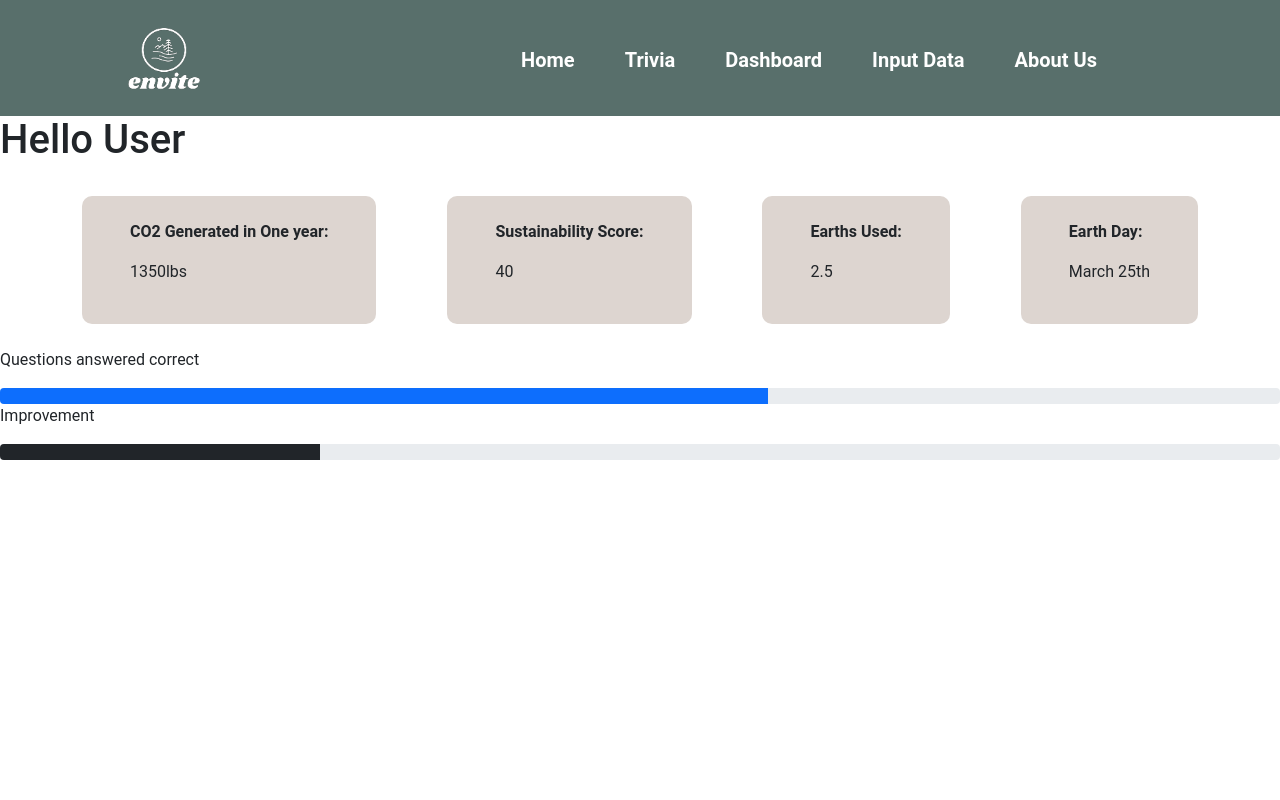
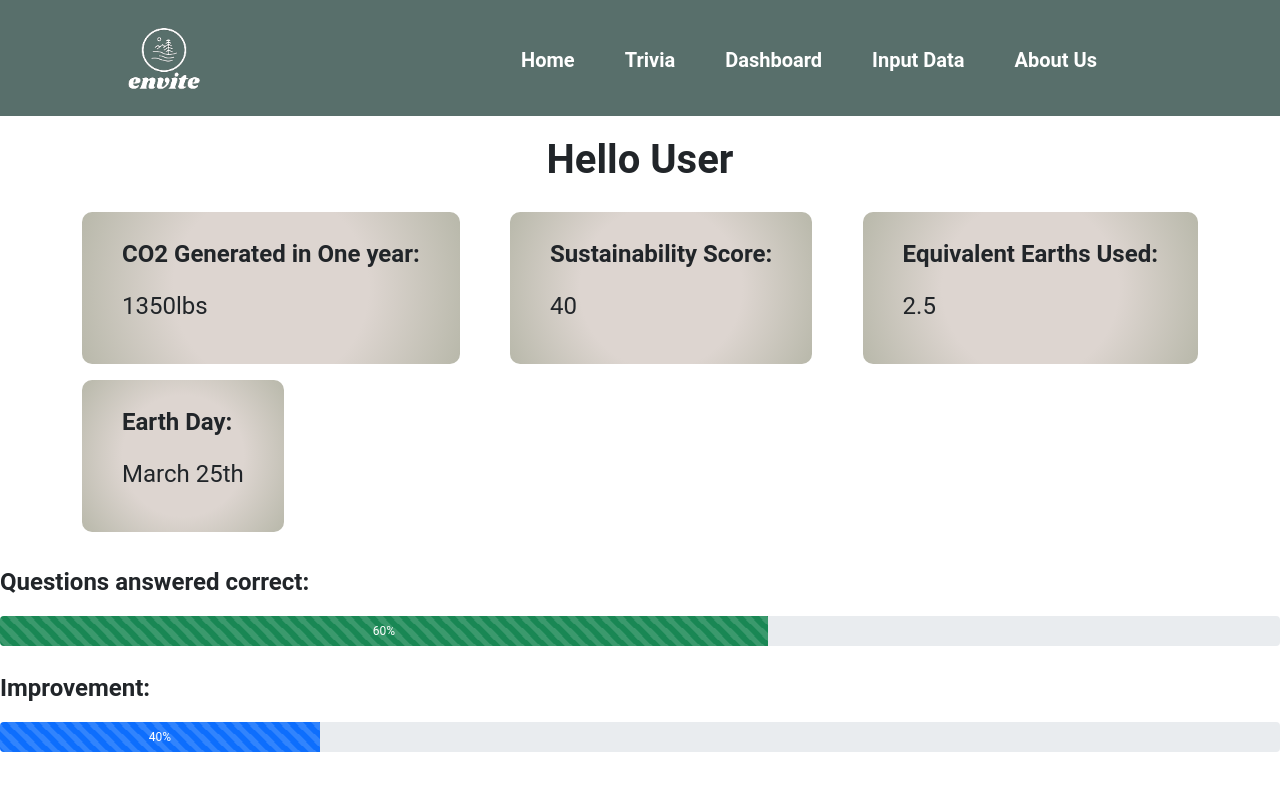
Before and after one commit to QwangNguyen/project-group9, a React (Create React App) app: page /dashboard in a window 1280 px wide. Shown: the top 800 px of the page. Built offline with nearby package versions, Linux system fonts and the light colour scheme.

Commit message:
finished up dashboard

```diff
--- a/src/components/Dashboard.js
+++ b/src/components/Dashboard.js
@@ -7,30 +7,30 @@ export function Dashboard() {
 
     return(
         <main>
-            <h1>Hello User</h1>
+            <h1 className='text-center bold greeting'>Hello User</h1>
             {/* Profile Picutre */}
-            <div className='container spaceBetween'>
+            <div className='container spaceBetween centerElement'>
                 <div className='dashboardCard'>
-                    <p className='bold'>CO2 Generated in One year:</p>
-                    <p>1350lbs</p>
+                    <p className='bold titleCard'>CO2 Generated in One year:</p>
+                    <p className='dataDisplay'>1350lbs</p>
                 </div>
                 <div className='dashboardCard'>
-                    <p className='bold'>Sustainability Score:</p>
-                    <p>40</p>
+                    <p className='bold titleCard'>Sustainability Score:</p>
+                    <p className='dataDisplay'>40</p>
                 </div>
                 <div className='dashboardCard'>
-                    <p className='bold'>Earths Used:</p>
-                    <p>2.5</p>
+                    <p className='bold titleCard'>Equivalent Earths Used:</p>
+                    <p className='dataDisplay'>2.5</p>
                 </div>
                 <div className='dashboardCard'>
-                    <p className='bold'>Earth Day:</p>
-                    <p> March 25th</p>
+                    <p className='bold titleCard'>Earth Day:</p>
+                    <p className='dataDisplay'> March 25th</p>
                 </div>
             </div>
-            <p>Questions answered correct</p>
-            <ProgressBar variant="primary" now={60} />
-            <p>Improvement</p>
-            <ProgressBar variant="dark" now={25} />
+            <p className='bold titleCard firstTitleCard'>Questions answered correct:</p>
+            <ProgressBar variant="success" animated now={60} label={60 + '%'} className='barChart'/>
+            <p className='bold titleCard'>Improvement:</p>
+            <ProgressBar variant="primary" animated now={25}  label={40 + '%'}className='barChart'/>
         </main>
     );
 }
--- a/src/components/Home.js
+++ b/src/components/Home.js
@@ -13,7 +13,7 @@ export function Home() {
                         <Link to="/inputData" className="btn footprint roundButton">Input Your Data</Link>
                     </div>
                     <div class="containerIndex">
-                        <Link to="/trivia1" className="btn footprint roundButton">Play TriviaGame</Link>
+                        <Link to="/triviaStartPage" className="btn footprint roundButton">Play TriviaGame</Link>
                     </div>
                 </div>
                 <div role="document">
--- a/src/style.css
+++ b/src/style.css
@@ -198,33 +198,28 @@ footer p {
 }
 
 /**********Dashboard*****************/
-.avatar img {
-    /* set the style of the avatar */
-    display: block;
-    width: auto;
-    height: 200px;
-    margin-top: 2.5em;
-    margin-left: 2.5em;
-    margin-bottom: 1em;
+.dashboardCard {
+    background: rgb(221,213,208);
+    background: radial-gradient(circle, rgba(221,213,208,1) 48%, rgba(184,184,170,1) 100%);
+    padding: 1.5em 2.5em;
+    margin: .5em 0em;
+    border-radius: 10px;
 }
-.chart img {
-    /* set the style for the chart */
-    width: 100%;
-    height: auto;
+.titleCard {
+    font-size: 1.5em;
 }
-.dashboardContainer {
-    /* set the text style for both emission containers */
-    max-width: 100%;
-    margin-left: 2em;
-    margin-right: 2em;
-    padding: 1rem;
-    height: 6em;
+.barChart {
+    height: 2.5em;
+    margin-bottom: 2em;
 }
-.dashboardCard {
-    background-color: #ddd5d0;
-    padding: 1.5em 3em;
-    margin: 1.5em 0em;
-    border-radius: 10px;
+.greeting {
+    margin: .5em 0em;
+}
+.firstTitleCard {
+    margin-top: 1em;
+}
+.dataDisplay {
+    font-size: 1.5em;
 }
 
 /****************Trivia*****/
```
